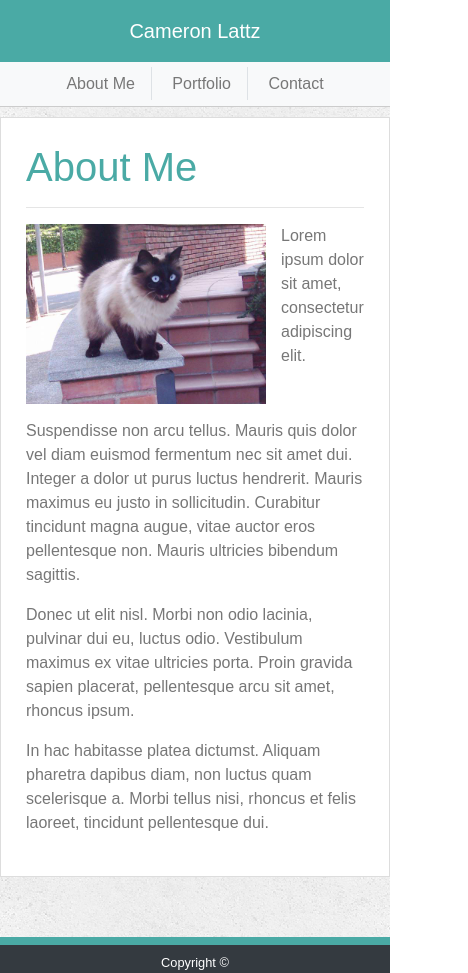
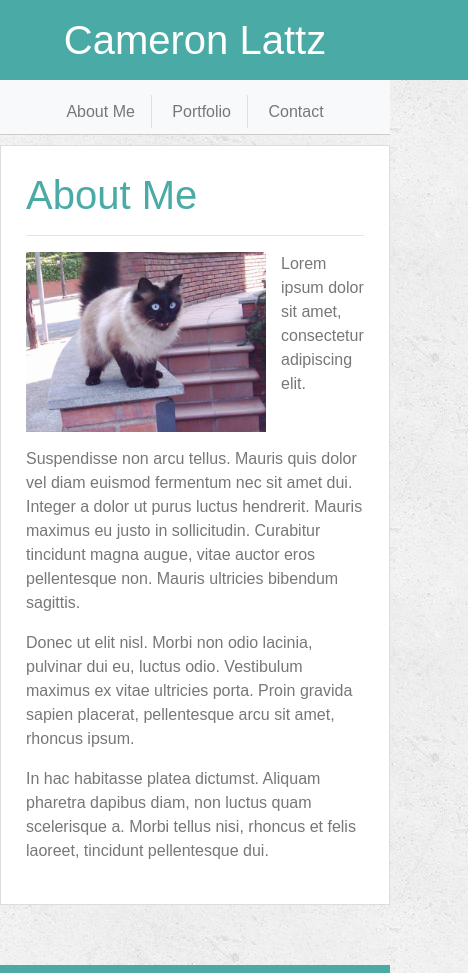
Before and after one commit to cameronlattz/Bootstrap-Portfolio, a plain HTML site: page index.html in a window 390 px wide. Shown: the top 973 px of the page, 468 px wide, since content can reach past the window. Drawn offline with nearby package versions, Linux system fonts and the light colour scheme.

Commit message:
fixing header responsiveness

```diff
--- a/assets/css/style.css
+++ b/assets/css/style.css
@@ -17,8 +17,9 @@ nav {
 nav.navbar, nav.navbar .container {
     padding: 0px;
 }
-nav .navbar-brand {
+nav h1 {
     background-color:#4aaaa5;
+    margin-bottom: 0px;
 }
 #page-content {
     margin: 10px auto;
@@ -59,18 +60,20 @@ a.card div {
     width: 100%;
 }
 
-@media (max-width: 991px) {
-    nav .navbar-brand {
+@media (max-width: 992px) {
+    nav h1 {
         text-align: center;
-        width: 100%;
+        width: 150%;
         margin-bottom: 10px;
-        margin-right: 0px;
+        margin-left: -20%;
+        margin-right: -20%;
     }
     nav .nav-item {
         display: inline;
     }
     nav .navbar-collapse {
         text-align: center;
+        margin-top: 10px;
         margin-bottom: 10px;
     }
 }
--- a/index.html
+++ b/index.html
@@ -10,7 +10,7 @@
 <body class="d-flex flex-column">
     <nav class="navbar navbar-expand-lg navbar-light bg-light">
         <div class="container">
-            <a class="navbar-brand text-white p-3" href="#">Cameron Lattz</a>
+            <h1 class="text-white p-3">Cameron Lattz</h1>
             <div class="navbar-collapse justify-content-end">
                 <a class="nav-item nav-link active border-right" href="./">About Me</a>
                 <a class="nav-item nav-link border-right" href="./portfolio.html">Portfolio</a>
```
Also changed, not shown: contact.html (+1 -1 lines), portfolio.html (+1 -1 lines).
